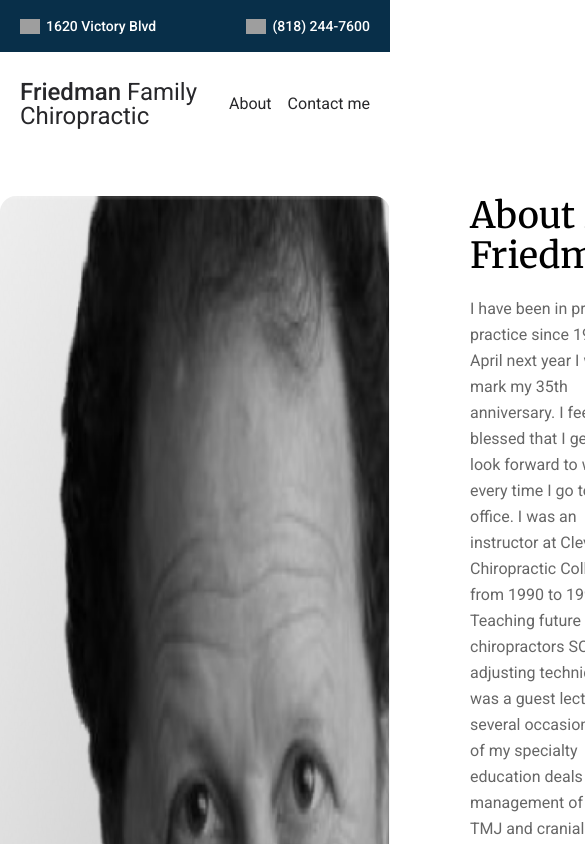
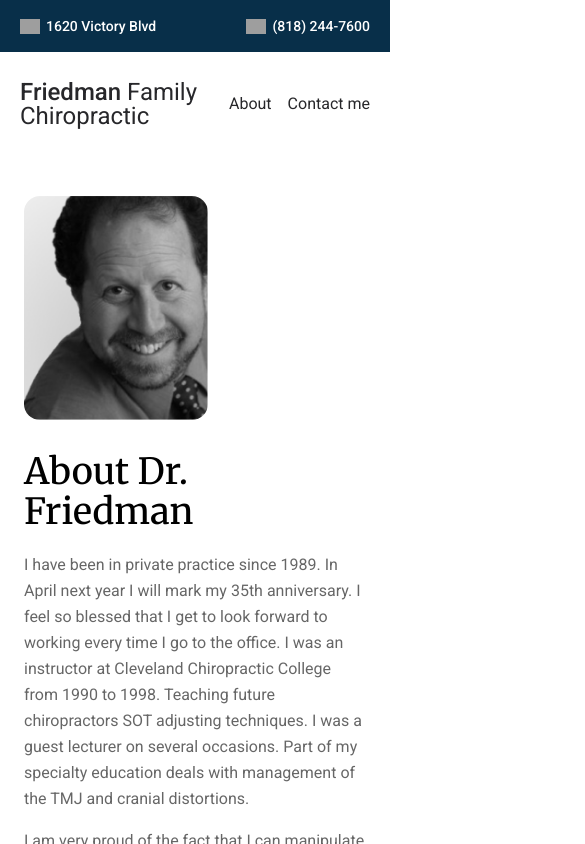
Before and after one commit to jeremyjacob/Friedman-Chiropractic, a SvelteKit app: page /about in a window 390 px wide. Shown: the top 844 px of the page, 585 px wide, since content can reach past the window. Built offline with nearby package versions, Linux system fonts and the light colour scheme; grey boxes are pictures that could not be loaded.

Commit message:
fix about page on mobile

```diff
--- a/src/routes/about/+page.svelte
+++ b/src/routes/about/+page.svelte
@@ -1,8 +1,8 @@
 <script lang="ts">
 </script>
 
-<div class="flex gap-20 max-w-7xl mx-auto mt-10 mb-24">
-	<img src="/dr-howard.png" alt="Dr. Howard" class="rounded-2xl" />
+<div class="flex flex-col lg:flex-row gap-8 px-6 lg:gap-20 max-w-7xl mx-auto mt-10 mb-24">
+	<img src="/dr-howard.png" alt="Dr. Howard" class="rounded-2xl max-lg:max-h-56 w-fit" />
 	<div>
 		<p class="text-6xl font-medium font-serif leading-tight grow max-w-[60rem] max-md:text-4xl">
 			About Dr. Friedman
```
